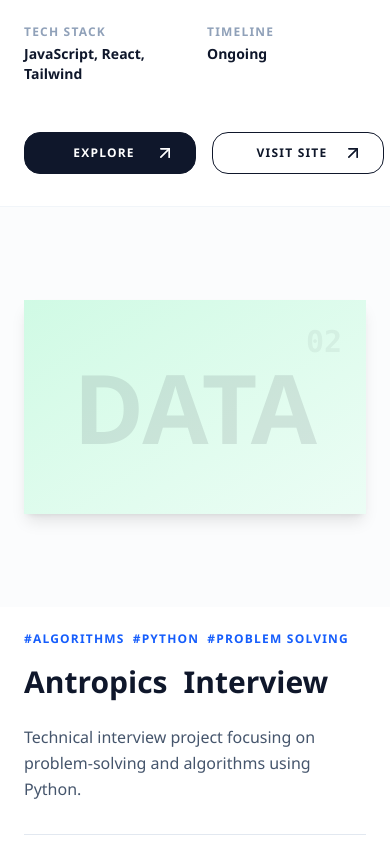
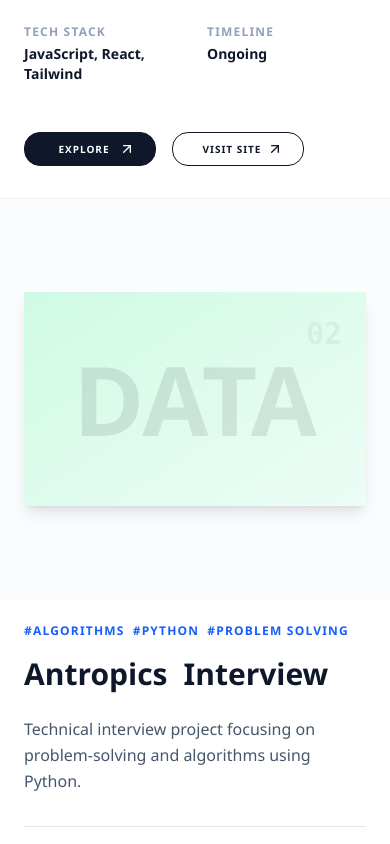
Before and after one commit to azahrulsmavo-design/web-porto, a React (Vite) app: page /cases in a window 390 px wide. Shown: the part 1140-1984 px from the top of the page. Built offline with nearby package versions, Linux system fonts and the light colour scheme.

Commit message:
feat: add size prop to Button and support smaller buttons

```diff
--- a/src/components/Button.jsx
+++ b/src/components/Button.jsx
@@ -3,7 +3,7 @@
 import { motion } from 'framer-motion';
 import { ArrowUpRight } from 'lucide-react';
 
-const Button = ({ href, children, className = "", onClick, variant = 'primary' }) => {
+const Button = ({ href, children, className = "", onClick, variant = 'primary', size = 'md' }) => {
     const isInternal = href && href.startsWith('/');
     const isPrimary = variant === 'primary';
 
@@ -43,6 +43,14 @@
 
     const initialArrowColor = isPrimary ? 'text-white' : 'text-slate-900';
     const hoverArrowColor = 'text-slate-900';
+
+    // CONFIG BASED ON SIZE
+    const sizeClasses = size === 'sm'
+        ? 'px-6 py-2 min-w-[130px]'
+        : 'px-10 py-3 min-w-[170px]';
+
+    const textSize = size === 'sm' ? 'text-[10px] md:text-xs' : 'text-xs md:text-sm';
+    const iconSize = size === 'sm' ? 16 : 20;
 
     // ANIMATION
     const DURATION = 0.5;
@@ -97,17 +105,17 @@
             />
 
             {/* CONTENT */}
-            <div className="relative z-10 flex items-center justify-center gap-1 px-10 py-3 min-w-[170px]">
+            <div className={`relative z-10 flex items-center justify-center gap-1 ${sizeClasses}`}>
                 <motion.div variants={arrowLeftVariants} className={`absolute left-5 ${hoverArrowColor}`}>
-                    <ArrowUpRight size={20} />
+                    <ArrowUpRight size={iconSize} />
                 </motion.div>
 
-                <motion.span variants={textVariants} className="font-bold uppercase tracking-widest text-xs md:text-sm">
+                <motion.span variants={textVariants} className={`font-bold uppercase tracking-widest ${textSize}`}>
                     {children}
                 </motion.span>
 
                 <motion.div variants={arrowRightVariants} className={`absolute right-5 ${initialArrowColor}`}>
-                    <ArrowUpRight size={20} />
+                    <ArrowUpRight size={iconSize} />
                 </motion.div>
             </div>
         </>
```
